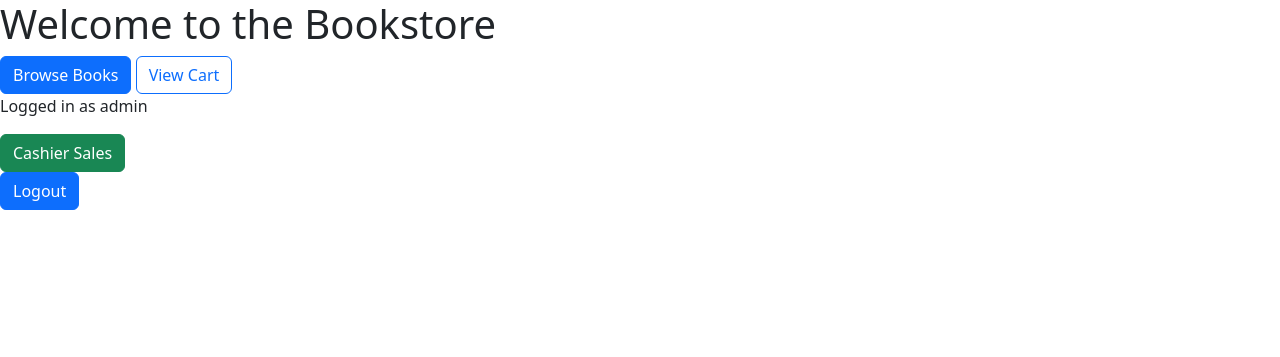
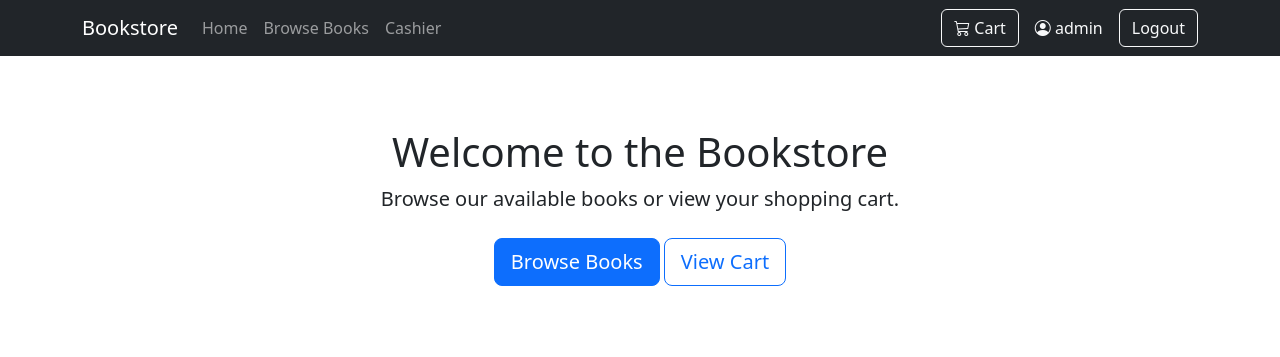
Before and after one commit to skmerten/CS492-Bookstore, a Django app: page / in a window 1280 px wide. Shown: the top 357 px of the page. Run offline with Django 4.2, Linux system fonts and the light colour scheme; a user stored in the database is signed in.

Commit message:
Allowed Hosts, Base HTML, Cart Counter, NavBarAdded

```diff
--- a/Bookstore/settings.py
+++ b/Bookstore/settings.py
@@ -29,7 +29,10 @@ SECRET_KEY = os.environ.get("DJANGO_SECRET_KEY", "django-insecure-classroom-deve
 # SECURITY WARNING: don't run with debug turned on in production!
 DEBUG = True
 
-ALLOWED_HOSTS = []
+ALLOWED_HOSTS = [
+    "localhost",
+    "127.0.0.1",
+    ".vercel.app",]
 
 LOGIN_URL = "/login/"
 LOGIN_REDIRECT_URL = "/"
@@ -74,6 +77,7 @@ TEMPLATES = [
                 "django.template.context_processors.request",
                 "django.contrib.auth.context_processors.auth",
                 "django.contrib.messages.context_processors.messages",
+                "cart.context_processors.cart_count",
             ],
         },
     },
--- /dev/null
+++ b/cart/context_processors.py
@@ -0,0 +1,11 @@
+def cart_count(request):
+    cart = request.session.get("cart", {})
+
+    count = sum(
+        int(quantity)
+        for quantity in cart.values()
+    )
+
+    return {
+        "cart_count": count
+    }
--- /dev/null
+++ b/templates/base.html
@@ -0,0 +1,164 @@
+<!DOCTYPE html>
+<html lang="en">
+
+<head>
+    <meta charset="UTF-8">
+
+    <meta name="viewport" content="width=device-width, initial-scale=1">
+
+    <title>
+        {% block title %}
+            Bookstore
+        {% endblock %}
+    </title>
+
+    <link
+        href="https://cdn.jsdelivr.net/npm/bootstrap@5/dist/css/bootstrap.min.css"
+        rel="stylesheet"
+    >
+
+    <link
+        rel="stylesheet"
+        href="https://cdn.jsdelivr.net/npm/bootstrap-icons@1.13.1/font/bootstrap-icons.min.css"
+    >
+</head>
+
+<body>
+
+<nav class="navbar navbar-expand-lg navbar-dark bg-dark">
+    <div class="container">
+
+        <a class="navbar-brand" href="{% url 'home' %}">
+            Bookstore
+        </a>
+
+        <button
+            class="navbar-toggler"
+            type="button"
+            data-bs-toggle="collapse"
+            data-bs-target="#mainNavbar"
+        >
+            <span class="navbar-toggler-icon"></span>
+        </button>
+
+        <div class="collapse navbar-collapse" id="mainNavbar">
+
+            <ul class="navbar-nav me-auto">
+
+                <li class="nav-item">
+                    <a class="nav-link" href="{% url 'home' %}">
+                        Home
+                    </a>
+                </li>
+
+                <li class="nav-item">
+                    <a class="nav-link" href="{% url 'books' %}">
+                        Browse Books
+                    </a>
+                </li>
+
+                {% if user.is_authenticated %}
+                    <li class="nav-item">
+                        <a
+                            class="nav-link"
+                            href="{% url 'sales:cash_payment' %}"
+                        >
+                            Cashier
+                        </a>
+                    </li>
+                {% endif %}
+
+            </ul>
+
+            <div class="d-flex align-items-center gap-3">
+
+                <a
+                    href="{% url 'cart:detail' %}"
+                    class="btn btn-outline-light position-relative"
+                >
+                    <i class="bi bi-cart3"></i>
+                    Cart
+
+                    {% if cart_count %}
+                        <span
+                            class="position-absolute top-0 start-100
+                                   translate-middle badge rounded-pill bg-danger"
+                        >
+                            {{ cart_count }}
+                        </span>
+                    {% endif %}
+                </a>
+
+
+                {% if user.is_authenticated %}
+
+                    <span class="text-light">
+                        <i class="bi bi-person-circle"></i>
+                        {{ user.username }}
+                    </span>
+
+                    <form
+                        method="post"
+                        action="{% url 'logout' %}"
+                        class="m-0"
+                    >
+                        {% csrf_token %}
+
+                        <button
+                            type="submit"
+                            class="btn btn-outline-light"
+                        >
+                            Logout
+                        </button>
+                    </form>
+
+                {% else %}
+
+                    <a
+                        href="{% url 'login' %}"
+                        class="btn btn-outline-light"
+                    >
+                        Employee Login
+                    </a>
+
+                {% endif %}
+
+            </div>
+
+        </div>
+    </div>
+</nav>
+
+
+<main class="container py-4">
+
+    {% if messages %}
+        {% for message in messages %}
+
+            <div
+                class="alert
+                {% if message.tags == 'error' %}
+                    alert-danger
+                {% else %}
+                    alert-{{ message.tags }}
+                {% endif %}"
+            >
+                {{ message }}
+            </div>
+
+        {% endfor %}
+    {% endif %}
+
+
+    {% block content %}
+    {% endblock %}
+
+</main>
+
+
+<script
+    src="https://cdn.jsdelivr.net/npm/bootstrap@5/dist/js/bootstrap.bundle.min.js"
+></script>
+
+</body>
+</html>
--- a/templates/home.html
+++ b/templates/home.html
@@ -1,33 +1,37 @@
-<!DOCTYPE html>
-<html>
-<head>
-    <title>Bookstore</title>
-    <link href="https://cdn.jsdelivr.net/npm/bootstrap@5/dist/css/bootstrap.min.css" rel="stylesheet">
-</head>
-<body>
+{% extends "base.html" %}
+
+{% block title %}
+    Home | Bookstore
+{% endblock %}
+
+{% block content %}
+
+<div class="text-center py-5">
 
     <h1>Welcome to the Bookstore</h1>
 
-    <a href="/inventory/" class="btn btn-primary">Browse Books</a>
-    <a href="/cart/" class="btn btn-outline-primary">View Cart</a>
+    <p class="lead">
+        Browse our available books or view your shopping cart.
+    </p>
 
-    {% if user.is_authenticated %}
+    <div class="mt-4">
 
-        <p>Logged in as {{ user.username }}</p>
-        <a href="/sales/cash-payment/" class="btn btn-success">
-            Cashier Sales
+        <a
+            href="{% url 'books' %}"
+            class="btn btn-primary btn-lg"
+        >
+            Browse Books
         </a>
 
-        <form method="post" action="/logout/">
-            {% csrf_token %}
-            <button type="submit" class="btn btn-primary">Logout</button>
-        </form>
+        <a
+            href="{% url 'cart:detail' %}"
+            class="btn btn-outline-primary btn-lg"
+        >
+            View Cart
+        </a>
 
-    {% else %}
+    </div>
 
-        <a href="/login/" class="btn btn-secondary">Employee Login</a>
+</div>
 
-    {% endif %}
-
-</body>
-</html>
+{% endblock %}
```
Also changed, not shown: cart/templates/cart/detail.html (+8 -14 lines), inventory/templates/inventory/book_form.html (+9 -13 lines), inventory/templates/inventory/books.html (+7 -21 lines), sales/templates/sales/cash_payment.html (+6 -15 lines), sales/templates/sales/confirmation.html (+15 -33 lines), templates/registration/login.html (+35 -15 lines), db.sqlite3.
